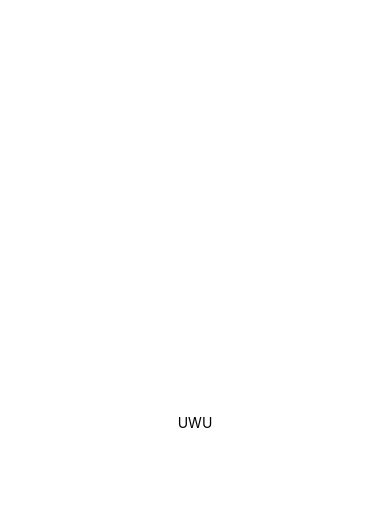
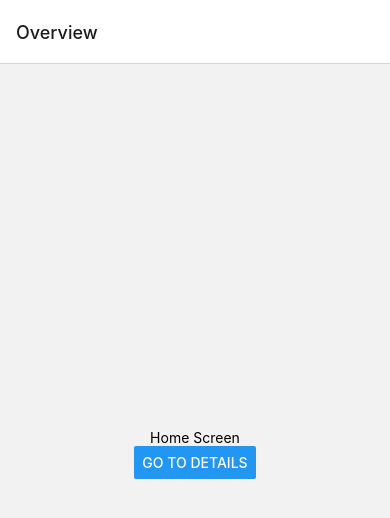
Before and after one commit to JUANCHO222/merkanta_app, a React Native app: screen / in a window 390 px wide. Shown: the top 518 px of the page. Built offline with nearby package versions, Linux system fonts and the light colour scheme.

Commit message:
Navegación entre pantallas

```diff
--- a/App.js
+++ b/App.js
@@ -1,20 +1,50 @@
-import { StatusBar } from 'expo-status-bar';
-import { StyleSheet, Text, View } from 'react-native';
-import { HelloWorldScreen } from './Screens/HelloWorldScreen';
-export default function App() {
+// In App.js in a new project
+
+import * as React from 'react';
+import { View, Text, Button } from 'react-native';
+import { NavigationContainer } from '@react-navigation/native';
+import { createNativeStackNavigator } from '@react-navigation/native-stack';
+
+function HomeScreen({ navigation }) {
   return (
-    <View style={styles.container}>
-      <HelloWorldScreen/>
-      <StatusBar style="auto" />
+    <View style={{ flex: 1, alignItems: 'center', justifyContent: 'center' }}>
+      <Text>Home Screen</Text>
+      <Button
+        title="Go to Details"
+        onPress={() => navigation.navigate('Details')}
+      />
     </View>
   );
 }
 
-const styles = StyleSheet.create({
-  container: {
-    flex: 1,
-    backgroundColor: '#fff',
-    alignItems: 'center',
-    justifyContent: 'center',
-  },
-});
+
+function DetailsScreen({ navigation }) {
+  return (
+    <View style={{ flex: 1, alignItems: 'center', justifyContent: 'center' }}>
+      <Text>Details Screen</Text>
+      <Button
+        title="Go to Details... again"
+        onPress={() => navigation.push('Details')}
+      />
+      <Button title="Go to Home" onPress={() => navigation.navigate('Home')} />
+      <Button title="Go back" onPress={() => navigation.goBack()} />
+    </View>
+  );
+}
+
+const Stack = createNativeStackNavigator();
+
+
+function App() {
+  return (
+    <NavigationContainer>
+      <Stack.Navigator initialRouteName="Home">
+        <Stack.Screen name="Home" component={HomeScreen}  options={{ title: 'Overview' }}/>
+        <Stack.Screen name="Details" component={DetailsScreen} />
+      </Stack.Navigator>
+    </NavigationContainer>
+  );
+}
+
+
+export default App;
--- a/Screens/HelloWorldScreen.js
+++ /dev/null
@@ -1,10 +0,0 @@
-import { StatusBar } from 'expo-status-bar';
-import { StyleSheet, Text, View } from 'react-native';
-
-export const HelloWorldScreen = () => {
-    return (
-        <View>
-            <Text>UWU</Text>
-        </View>
-    );
-}
--- /dev/null
+++ b/src/components/index.js
@@ -0,0 +1,3 @@
+// components/index.js
+export { default as Button } from './Button';
+export { default as Card } from './ImageViewer';
```
Also changed, not shown: package.json (+9 -5 lines), src/screens/HelloWorldScreen.js (added, +23 -0 lines), src/components/Button.js (renamed from Components/Button.js), src/components/ImageViewer.js (renamed from Components/ImageViewer.js), 2 other files (tests, documents, lock files or other folders).
